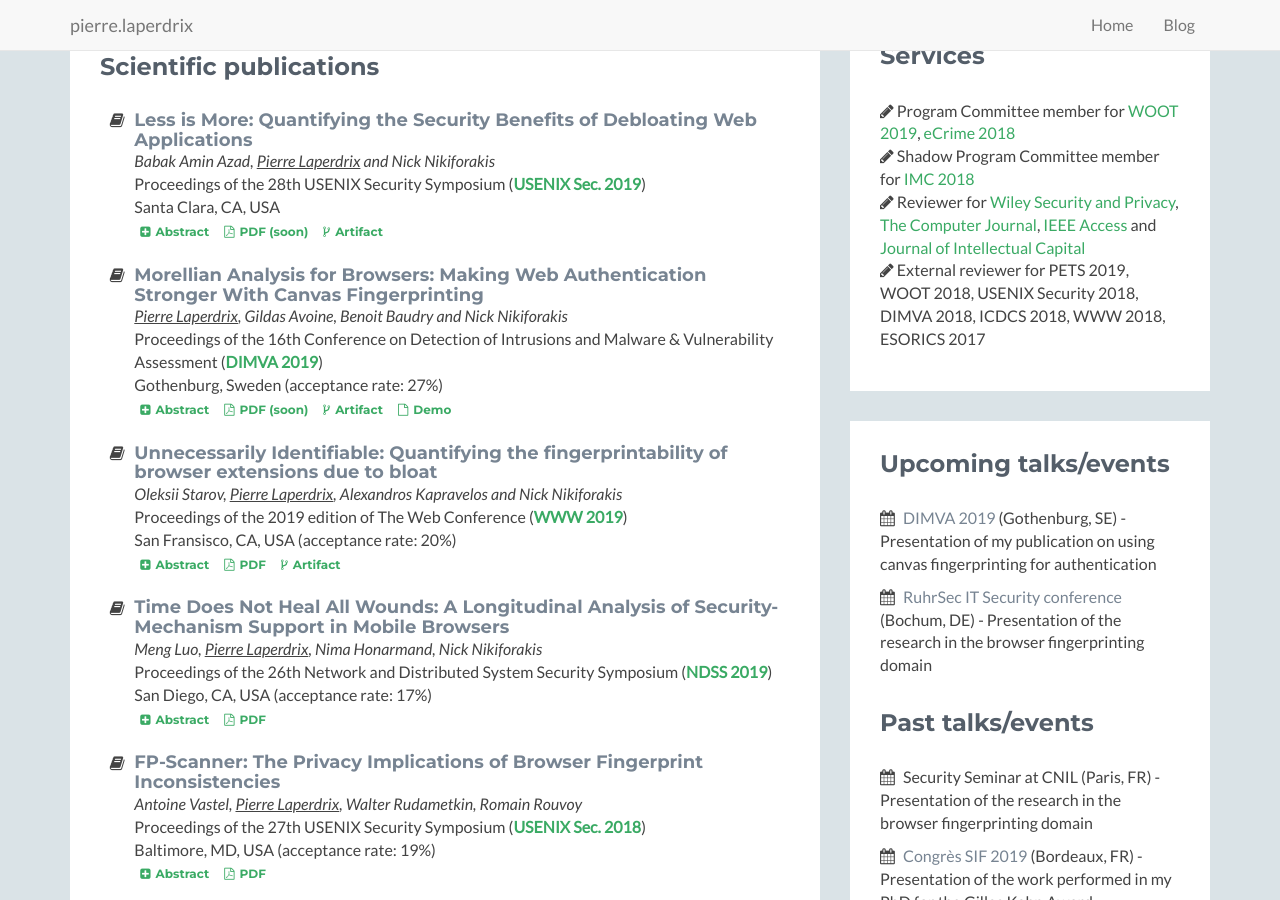
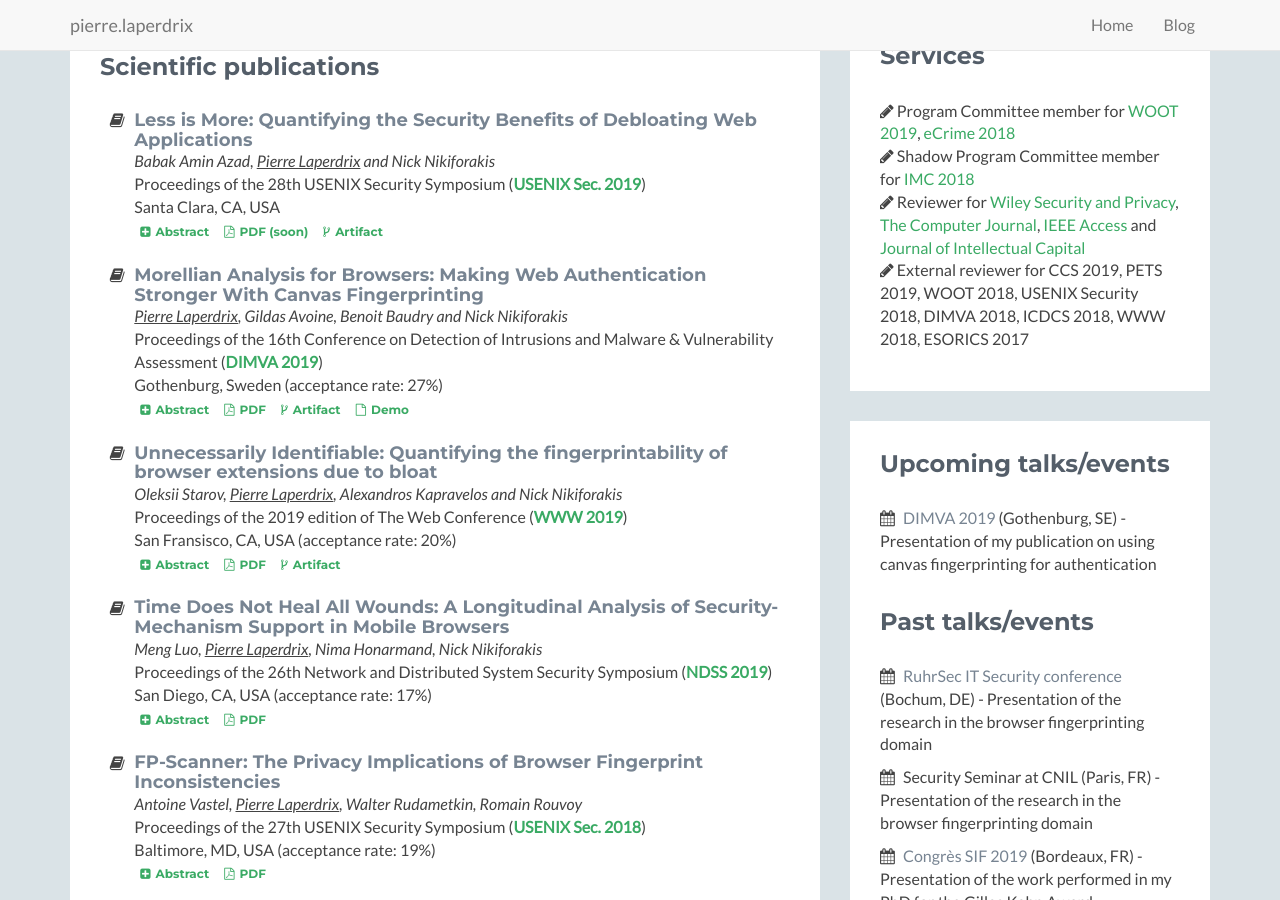
Before and after one commit to plaperdr/plaperdr.github.io, a Jekyll site: the page built from index.html, in a window 1280 px wide and 900 px high, scrolled down 676 px. Built offline with Jekyll 4.4.1, drawn with Linux system fonts in a browser that asks for light colours.

Commit message:
Updating site

```diff
--- a/index.html
+++ b/index.html
@@ -94,7 +94,7 @@
                                 <a class="btn btn-secondary btn-xs" id="abstract9" data-toggle="collapse" data-target="#collapseAbs9" aria-expanded="false" aria-controls="collapseAbs9">
                                     <i id="abstractIcon9" class="fa fa-plus-square"></i>Abstract
                                 </a>
-                                <a class="btn btn-secondary btn-xs"><i class="fa fa-file-pdf-o"></i>PDF (soon)</a>
+                                <a class="btn btn-secondary btn-xs" href="assets/documents/canvasauthentication_dimva2019.pdf" target="_blank"><i class="fa fa-file-pdf-o"></i>PDF</a>
                                 <a class="btn btn-secondary btn-xs" href="https://github.com/plaperdr/morellian-canvas" target="_blank"><i class="fa fa-code-fork"></i>Artifact</a>
                                 <a class="btn btn-secondary btn-xs" href="https://plaperdr.github.io/morellian-canvas/Prototype/webpage/picassauth.html" target="_blank"><i class="fa fa-file-o"></i>Demo</a>
                                 <div class="collapse" id="collapseAbs9">
@@ -771,7 +771,7 @@
                                 <a href="https://ieeeaccess.ieee.org/" target="_blank">IEEE Access</a> and
                                 <a href="https://www.emeraldinsight.com/journal/jic" target="_blank">Journal of Intellectual Capital</a>
                             </li>
-                            <li><i class="fa fa-pencil"></i> External reviewer for PETS 2019, WOOT 2018, USENIX Security 2018, DIMVA 2018, ICDCS 2018, WWW 2018, ESORICS 2017</li>
+                            <li><i class="fa fa-pencil"></i> External reviewer for CCS 2019, PETS 2019, WOOT 2018, USENIX Security 2018, DIMVA 2018, ICDCS 2018, WWW 2018, ESORICS 2017</li>
                         </ul>
                     </div><!--//content-->
                 </div><!--//section-inner-->
@@ -783,13 +783,13 @@
                     <div class="content">
                         <ul class="list-unstyled">
                             <li><i class="fa fa-calendar"></i> <a target="_blank" href="https://www.dimva2019.org/">DIMVA 2019</a> (Gothenburg, SE) - Presentation of my publication on using canvas fingerprinting for authentication</li>
-                            <li><i class="fa fa-calendar"></i> <a target="_blank" href="https://www.ruhrsec.de/2019/index.html#talks">RuhrSec IT Security conference</a> (Bochum, DE) - Presentation of the research in the browser fingerprinting domain</li>
                         </ul>
                     </div><!--//content-->
                     <br>
                     <h2 class="heading">Past talks/events</h2>
                     <div class="content">
                         <ul class="list-unstyled">
+                            <li><i class="fa fa-calendar"></i> <a target="_blank" href="https://www.ruhrsec.de/2019/index.html#talks">RuhrSec IT Security conference</a> (Bochum, DE) - Presentation of the research in the browser fingerprinting domain</li>
                             <li><i class="fa fa-calendar"></i> Security Seminar at CNIL (Paris, FR) - Presentation of the research in the browser fingerprinting domain</li>
                             <li><i class="fa fa-calendar"></i> <a target="_blank" href="https://congres.societe-informatique-de-france.fr/">Congrès SIF 2019</a> (Bordeaux, FR) - Presentation of the work performed in my PhD for the Gilles Kahn Award</li>
                             <li><i class="fa fa-calendar"></i> <a target="_blank" href="https://www.dagstuhl.de/en/program/calendar/semhp/?semnr=18321">Dagstuhl seminar</a> (Dagstuhl, DE) - Seminar on Web Application Security</li>
```
